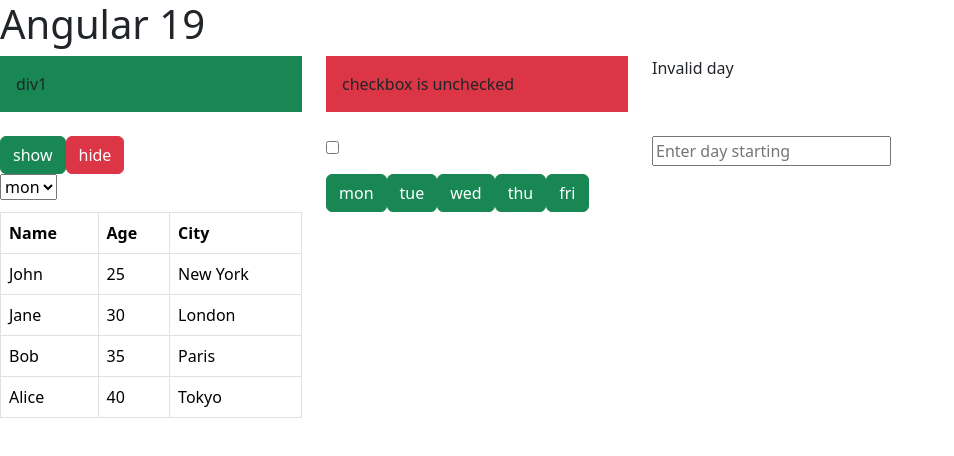
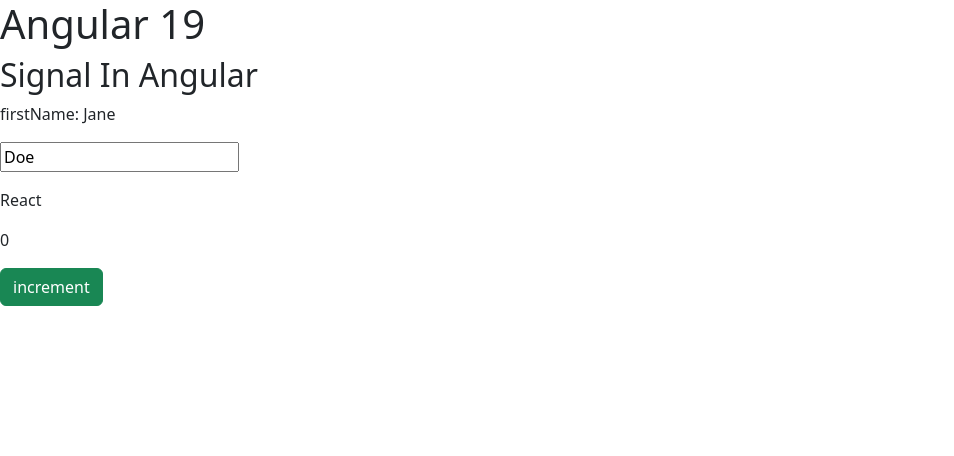
Before and after one commit to Tran-Anh-Quang/angular19Tutorial, an Angular app: page / in a window 1280 px wide. Shown: the top 456 px of the page, without its empty margins (0-954 px from the left). Built offline with nearby package versions, Linux system fonts and the light colour scheme.

Commit message:
part-7: signal sample

```diff
--- a/src/app/app.component.html
+++ b/src/app/app.component.html
@@ -1,2 +1,2 @@
 <h1>Angular 19</h1>
-<app-control-statement></app-control-statement>
+<app-signal></app-signal>
--- a/src/app/app.component.ts
+++ b/src/app/app.component.ts
@@ -1,10 +1,11 @@
 import { Component } from '@angular/core';
 import { ControlStatementComponent } from "./components/control-statement/control-statement.component";
+import { SignalComponent } from "./components/signal/signal.component";
 
 
 @Component({
   selector: 'app-root',
-  imports: [ControlStatementComponent],
+  imports: [ControlStatementComponent, SignalComponent],
   templateUrl: './app.component.html',
   styleUrl: './app.component.css'
 })
--- /dev/null
+++ b/src/app/components/signal/signal.component.html
@@ -0,0 +1,17 @@
+<h2>Signal In Angular</h2>
+<p>firstName: {{fistName()}}</p>
+<p>
+    <input type="text" [value]="lastName()">
+</p>
+
+<p>
+    {{courseName}}
+</p>
+
+<p>
+    {{rollNo()}}
+</p>
+
+<button class="btn btn-success" (click)="onIncrement()">
+    increment
+</button>
--- /dev/null
+++ b/src/app/components/signal/signal.component.ts
@@ -0,0 +1,33 @@
+import { ChangeDetectionStrategy, Component, signal } from '@angular/core';
+
+@Component({
+  selector: 'app-signal',
+  imports: [],
+  templateUrl: './signal.component.html',
+  styleUrl: './signal.component.css',
+  changeDetection: ChangeDetectionStrategy.OnPush
+})
+export class SignalComponent {
+
+  fistName = signal('John');
+
+  lastName = signal<string>('Doe');
+
+  courseName: string = 'Angular';
+
+  rollNo = signal<number>(0);
+
+  constructor() {
+    const value = this.fistName();
+    setTimeout(() => {
+      debugger;
+      this.courseName = 'React';
+      this.fistName.set('Jane');
+      debugger;
+    }, 5000);
+  }
+
+  onIncrement() {
+    this.rollNo.update((oldValue) => oldValue + 1);
+  }
+}
```
Also changed, not shown: src/app/components/signal/signal.component.css (added), 1 other file (tests, documents, lock files or other folders).
